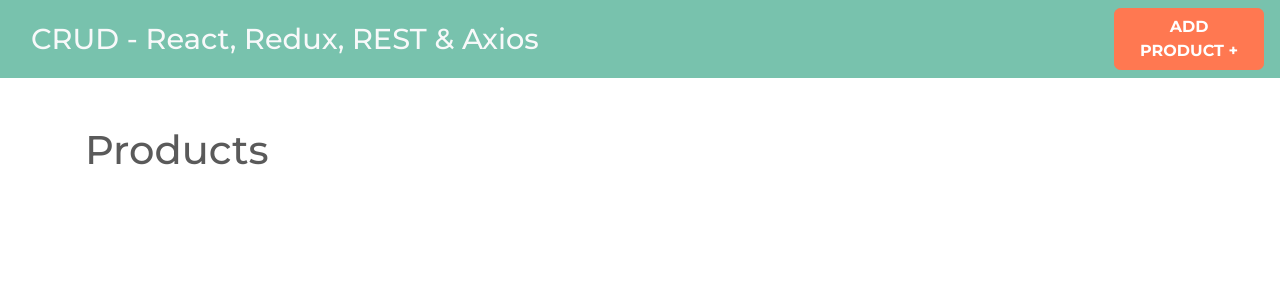
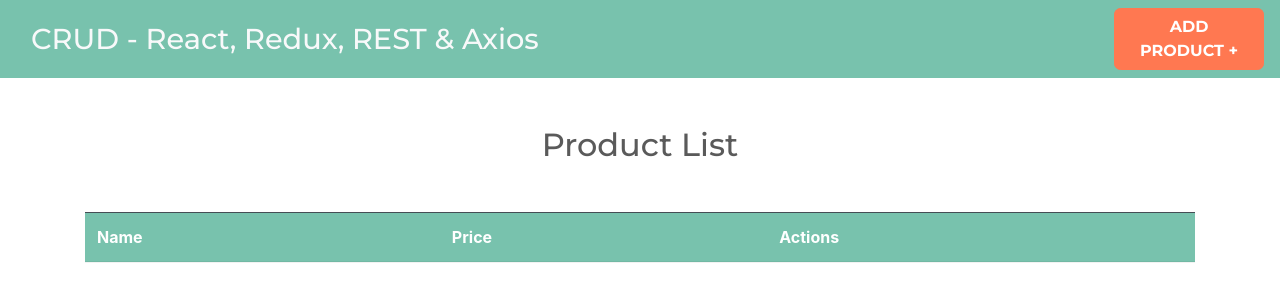
Before and after one commit to JKBustillo/crud-redux, a React (Create React App) app: page / in a window 1280 px wide. Shown: the top 302 px of the page. Built offline with nearby package versions, Linux system fonts and the light colour scheme.

Commit message:
feat: Products title and table

```diff
--- a/src/components/Products.js
+++ b/src/components/Products.js
@@ -1,8 +1,23 @@
-import React from 'react';
+import React, { Fragment } from 'react';
 
 const Products = () => {
     return (
-        <h1>Products</h1>
+        <Fragment>
+            <h2 className="text-center my-5">Product List</h2>
+
+            <table className="table table-striped">
+                <thead className="bg-primary table-dark">
+                    <tr>
+                        <th scope="col">Name</th>
+                        <th scope="col">Price</th>
+                        <th scope="col">Actions</th>
+                    </tr>
+                </thead>
+                <tbody>
+
+                </tbody>
+            </table>
+        </Fragment>
     );
 }
 
```
